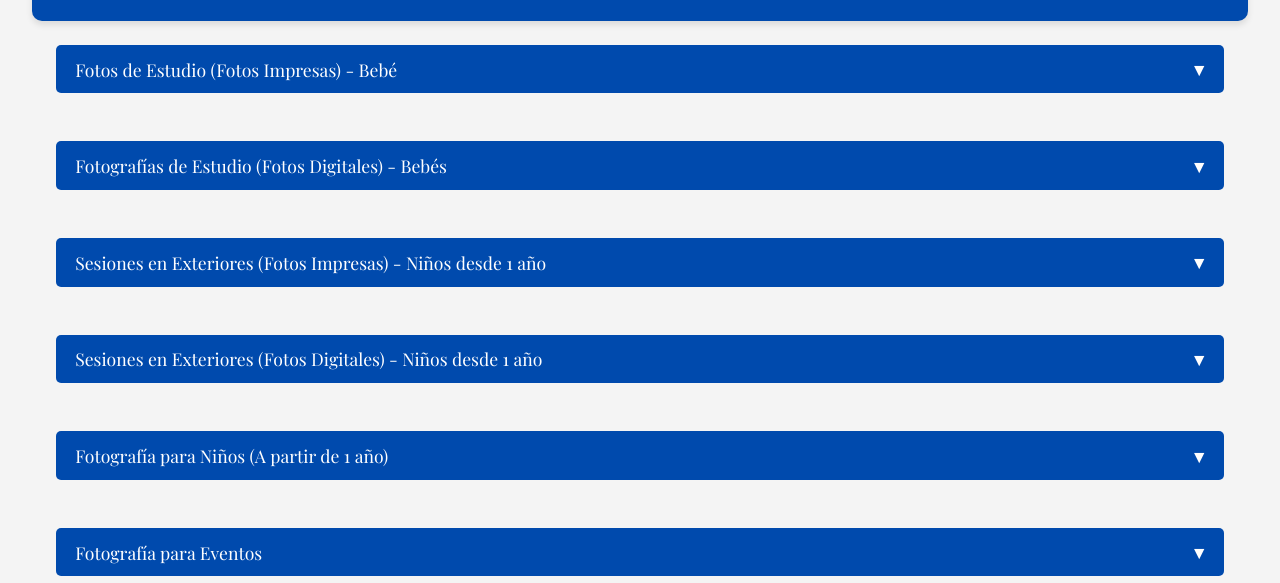
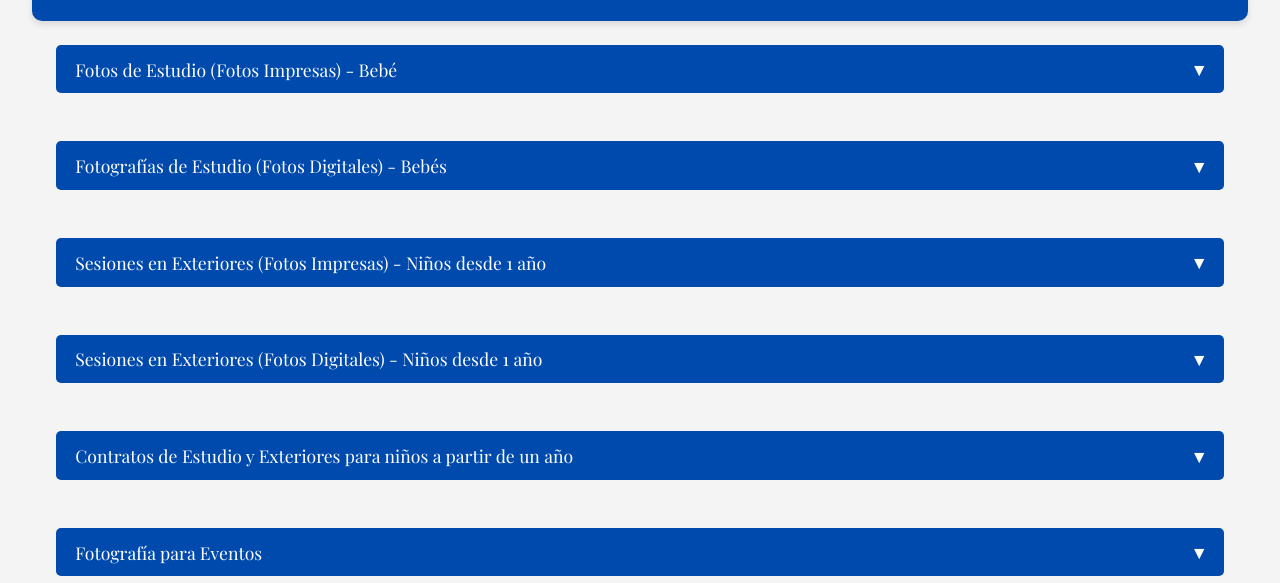
Before and after one commit to EstudioArtImpression/Catalogo, a plain HTML site: page precios.html in a window 1280 px wide. Shown: the part 351-934 px from the top of the page. Drawn offline with nearby package versions, Linux system fonts and the light colour scheme.

Commit message:
Update precios.html

```diff
--- a/precios.html
+++ b/precios.html
@@ -534,10 +534,10 @@
       </div>
     </div>
 
-    <!-- Contratos de Estudios y Exteriores para Niños (A partir de 1 año) -->
-    <button class="category-toggle">Fotografía para Niños (A partir de 1 año)</button>
+    <!-- NUEVO NOMBRE: Contratos de Estudio y Exteriores para niños -->
+    <button class="category-toggle">Contratos de Estudio y Exteriores para niños a partir de un año</button>
     <div class="pricing-section">
-      <h2>Fotografía para Niños (A partir de 1 año)</h2>
+      <h2>Contratos de Estudio y Exteriores para niños a partir de un año</h2>
       <div class="contracts-container">
         <div class="contract kids-contract">
           <h3>
```
